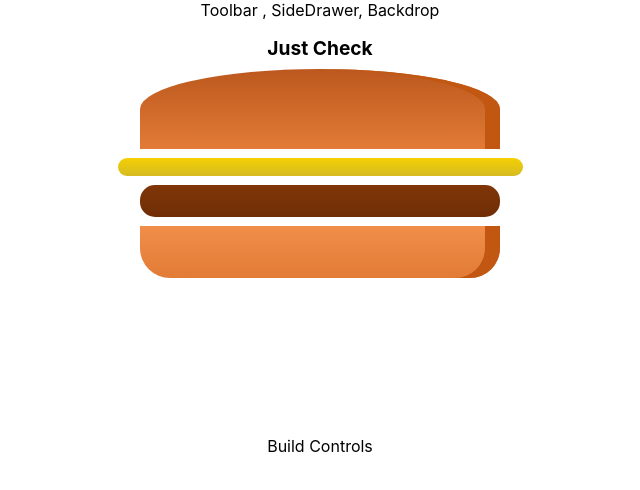
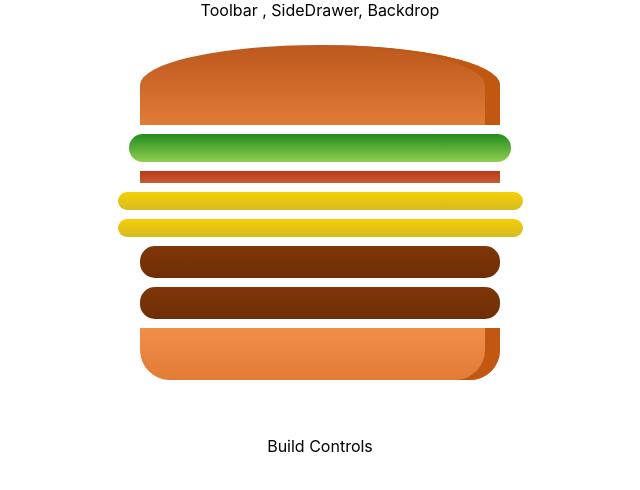
Before and after one commit to developernik18/burger-builder, a React (Create React App) app: page / in a window 1280 px wide. Shown: the top 490 px of the page, without its empty margins (320-960 px from the left). Built offline with nearby package versions, Linux system fonts and the light colour scheme.

Commit message:
Output burger ingredient dynamically
Modifed Burger Builder file to add state and Burger compnent to show ingredients according to state value

```diff
--- a/src/components/Burger/Burger.js
+++ b/src/components/Burger/Burger.js
@@ -4,12 +4,17 @@
 import BurgerIngredient from './BurgerIngredient/BurgerIngredient';
 
 const burger = (props) => {
+  const transformedIngredients = Object.keys(props.ingredients)
+    .map(igKey => {
+      return [...Array(props.ingredients[igKey])].map((_, i) => {
+        return <BurgerIngredient  key={igKey+i} type={igKey} />
+      })
+    });
+
   return (
     <div className={classes.Burger}>
-      Just Check
       <BurgerIngredient type="bread-top" />
-      <BurgerIngredient type="cheese" />
-      <BurgerIngredient type="meat" />
+      {transformedIngredients}
       <BurgerIngredient type="bread-bottom" />
     </div>
   );
--- a/src/containers/BurgerBuilder/BurgerBuilder.js
+++ b/src/containers/BurgerBuilder/BurgerBuilder.js
@@ -4,10 +4,19 @@
 import Burger from '../../components/Burger/Burger';
 
 class BurgerBuilder extends Component {
+  state = {
+    ingredients: {
+      salad: 1,
+      bacon: 1,
+      cheese: 2,
+      meat: 2
+    }
+  }
+
   render () {
     return (
       <Aux>
-        <Burger />
+        <Burger ingredients={this.state.ingredients} />
         <div>Build Controls</div>
       </Aux>
     );
```
